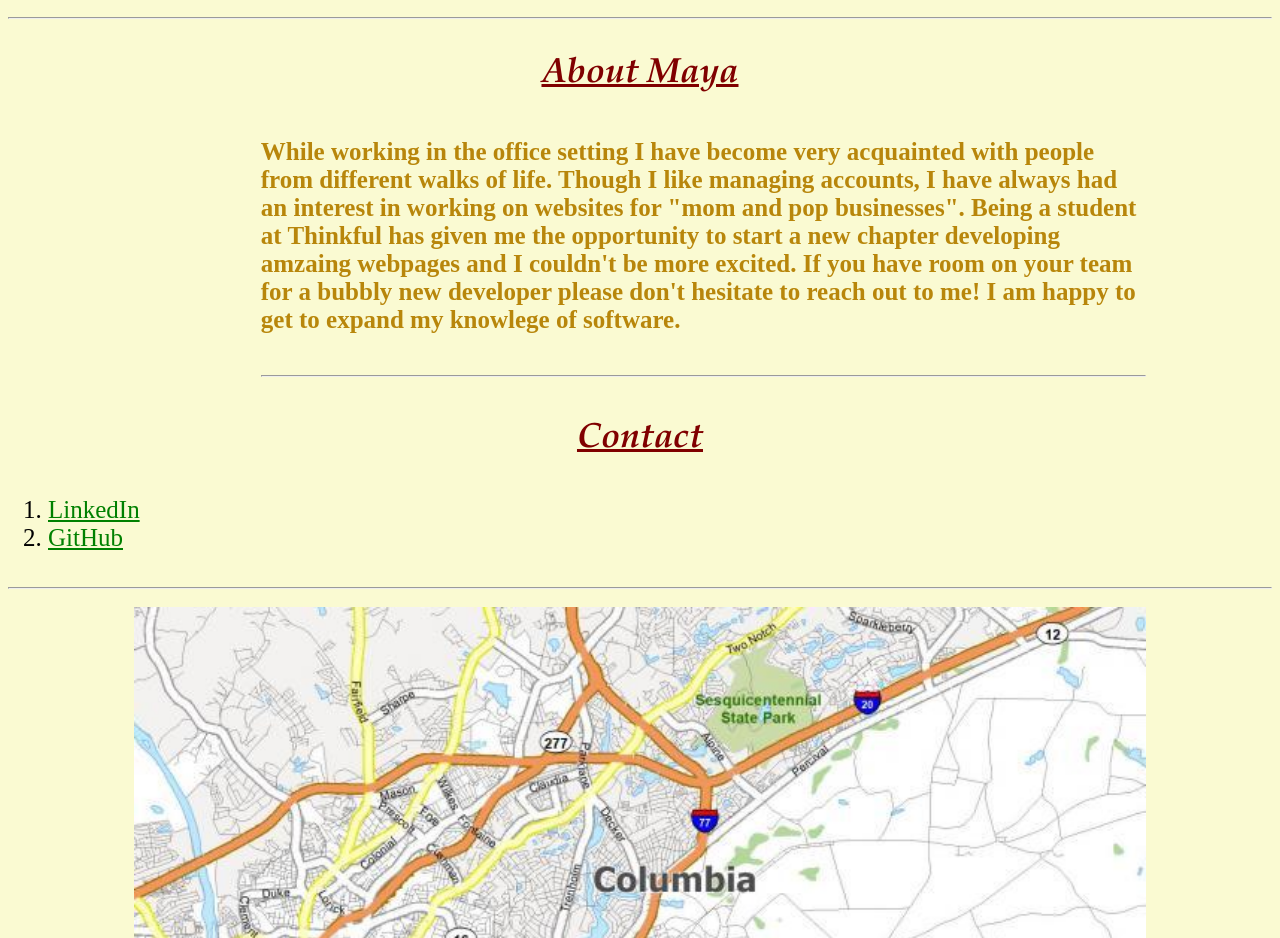
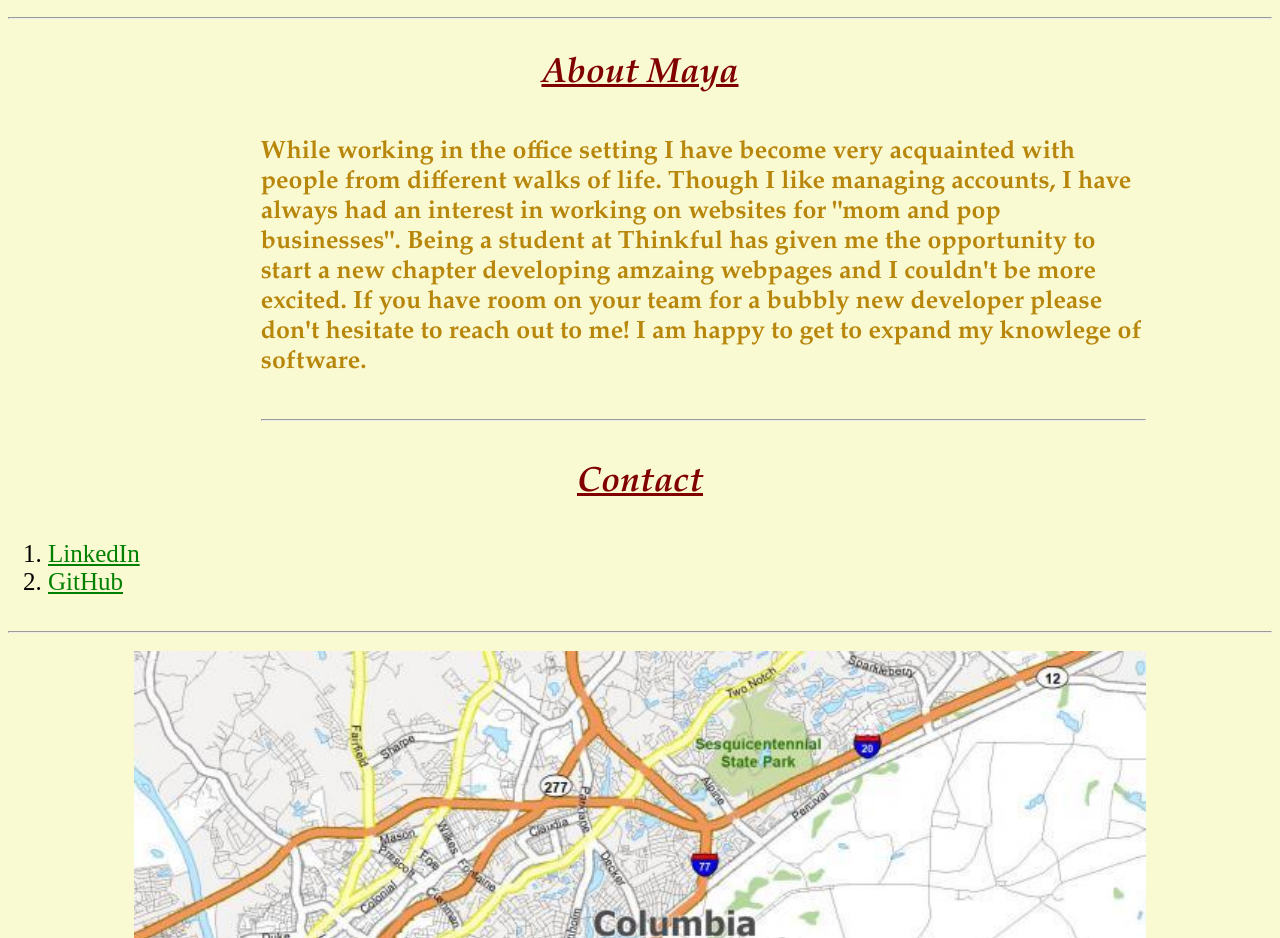
Before and after one commit to MayaTucker/Portfolio, a plain HTML site: page index.html in a window 1280 px wide. Shown: the part 1300-2238 px from the top of the page. Drawn offline with Linux system fonts and the light colour scheme.

Commit message:
Update style.css

```diff
--- a/style.css
+++ b/style.css
@@ -21,7 +21,7 @@ html {font-family: 'Arial Black', cursive;
 
   h5 {margin-right:10%;
     margin-left:20%;
-  font-family:'Times New Roman';
+  font-family:'Book Antiqua';
   font-size:25px;
   text-align:left;}
 
```
